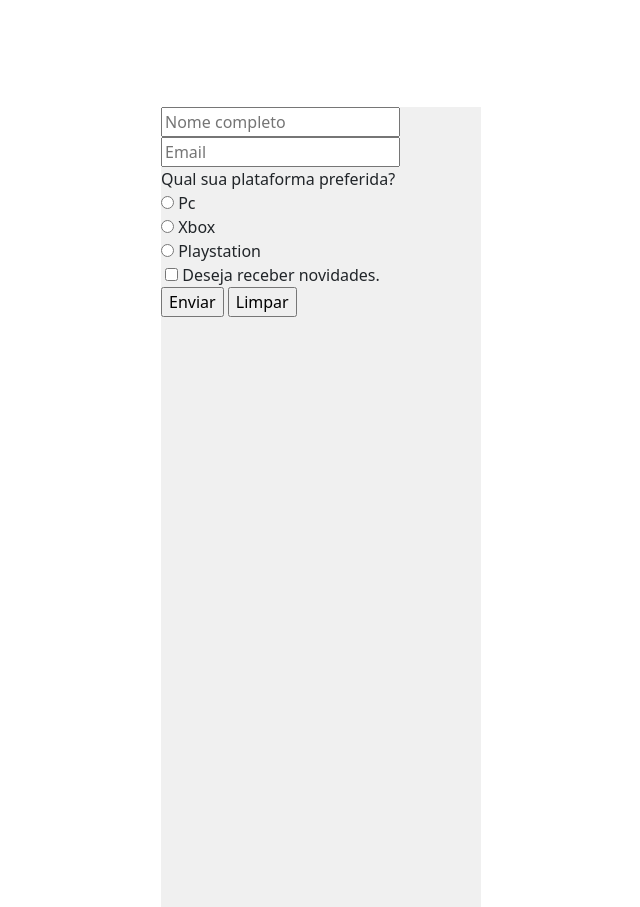
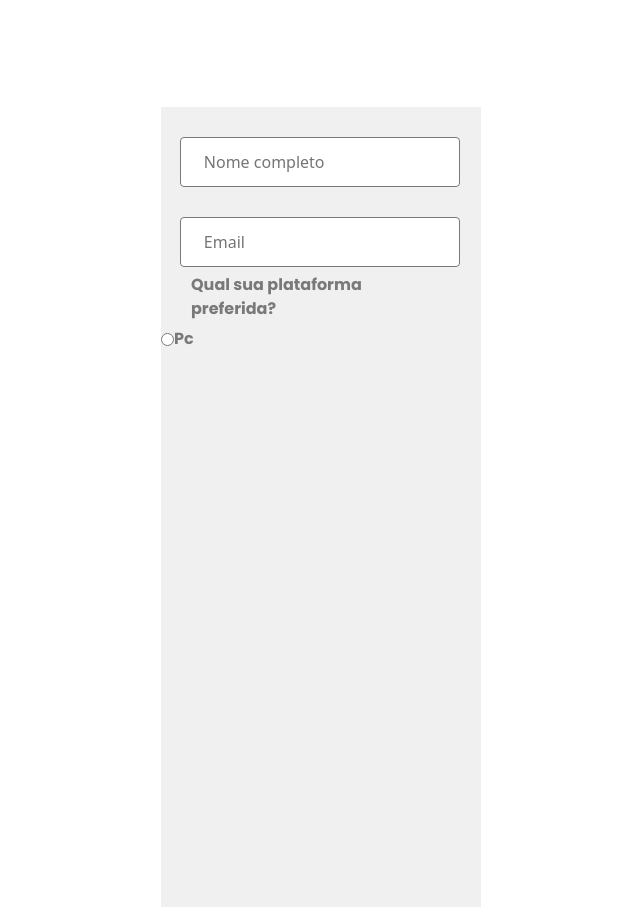
Before and after one commit to Josi8752/Desafio_responsivo, a plain HTML site: page index.html in a window 1280 px wide. Shown: the part 2598-3505 px from the top of the page, without its empty margins (329-969 px from the left). Drawn offline with nearby package versions, Linux system fonts and the light colour scheme.

Commit message:
Começei a estilização da section faça sua inscrição

```diff
--- a/css/style.css
+++ b/css/style.css
@@ -22,7 +22,16 @@
   font-weight: 400;
   font-size: 10px;
 }
+.fonte-plataforma{
+  font-family: 'Poppins';
+  font-style: normal;
+  font-weight: 400;
+  font-size:16px;
+  display: flex;
+  align-items: center;
+  color: var(--color-gray);
 
+}
  a,
   a:hover {
     text-decoration: none;
@@ -72,6 +81,15 @@ border-radius: 8px;
 
   background: var(--color-white);
   }
+.rectangle-plataforma{
+width: 280px;
+height: 50px;
+background: var(--color-wheitemais);
+border: 1px solid var(--color-gray);
+box-sizing: border-box;
+margin: 30px 0 0 19px;
+border-radius: 4px;
+}
 
 .title-img-games{
 width: 220px;
@@ -268,3 +286,24 @@ padding-top: 30px;
 text-align: center;
 color:var(--color-gray);
 }
+.plataforma-preferida{
+  width: 253px;
+  height: 24px;
+  padding: 30px;
+
+}
+.radio-pc{
+  width: 22px;
+height: 24px;
+justify-content:space-between;
+
+}
+.radio-xbox{
+  width: 39px;
+height: 24px;
+}
+.radio-playstation{
+  width: 89px;
+  height: 24px;
+
+}
--- a/index.html
+++ b/index.html
@@ -21,7 +21,7 @@
 <ul class="list">
     <li><a href="#News">Notícias</a></li>
     <li><a href="#Jogos">Jogos</a></li>
-    <li><a href="#sign up">Inscreva-se</a></li>
+    <li><a href="#Sign-up">Inscreva-se</a></li>
 </ul>
 <div class="avatar">
     <img src="img/Profile Image.svg" alt="Avatar">
@@ -83,41 +83,24 @@
     <h1  class="title-evaluation fonte">9.7</h1>
         </div>
 </section>
-    <section id="Sign up">
+    <section id="Sign-up">
             <h1  class="inscrição fonte">Faça sua inscrição</h1>
 
-        <form action="DSPlayGames"  class="rectangle-gray">
-            <div>
-                <input type="text" placeholder="Nome completo">
+        <form action="DSPlayGames"  class="rectangle-gray ">
+            <div >
+                <div >
+                    <input type="text"  class="rectangle-plataforma" placeholder="     Nome completo">
+                    <input type="text"  class="rectangle-plataforma" placeholder="     Email">
+                </div>
+
             </div>
-        <div>
-            <input type="Email" placeholder="Email">
-        </div>
+
         <div>
             <div>
-                <label for="ctrl-level">Qual sua plataforma preferida?</label>
-                <div id="ctrl-level">
+                <label for="ctrl-level" class="plataforma-preferida fonte-plataforma">Qual sua plataforma preferida?</label>
+                <div id="ctrl-level" class="fonte-plataforma">
                   <input type="radio" name="level" id="ctrl-level-1">
-                  <label for="ctrl-level" name="level" >Pc</label>
-            </div>
-
-            <div>
-                <input type="radio" name="level" id="ctrl-level-2">
-             <label for="ctrl-level" name="level" >Xbox</label>
-            </div>
-             <div></div>
-             <input type="radio" name="level" id="ctrl-level-3">
-            <label for="ctrl-level" name="level">Playstation</label>
-           </div>
-        </div>
-        <div>
-            <label for="ctrl-receive"></label>
-            <input id="ctrl-receive" type="checkbox">
-            <label for="ctrl-receive">Deseja receber novidades.</label>
-        </div>
-            <div>
-                <input type="submit" value="Enviar">
-                <input type="submit" value="Limpar">
+                  <label for="ctrl-level" name="level" class="radio-pc"> Pc</label>
             </div>
         </form>
 </section>
```
